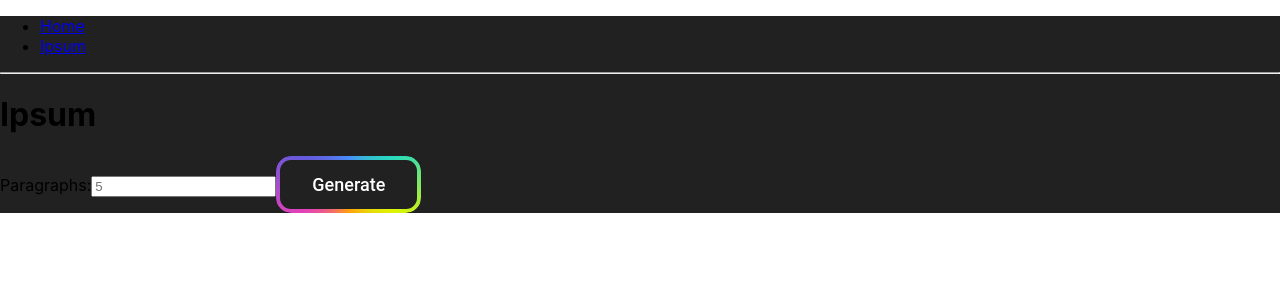
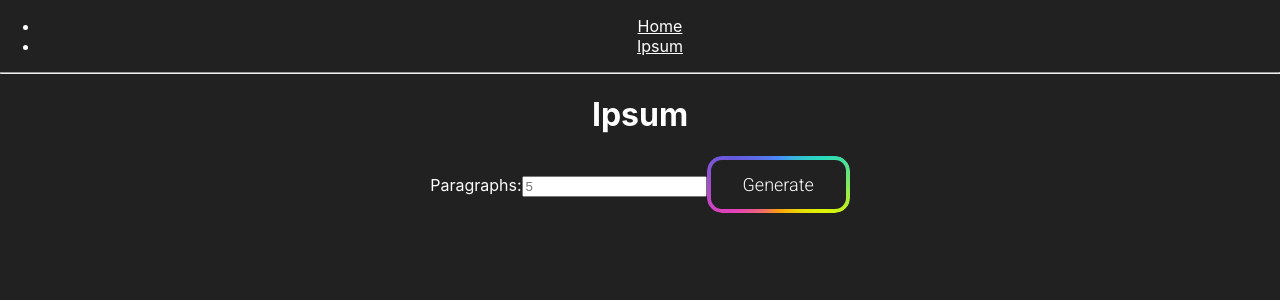
Before and after one commit to TimA314/altipsum, a React (Create React App) app: page /ipsum in a window 1280 px wide. Shown: the top 300 px of the page. Built offline with nearby package versions, Linux system fonts and the light colour scheme.

Commit message:
add font and background color

```diff
--- a/public/index.html
+++ b/public/index.html
@@ -24,9 +24,15 @@
       work correctly both with client-side routing and a non-root public URL.
       Learn how to configure a non-root public URL by running `npm run build`.
     -->
+    <link rel="preconnect" href="https://fonts.googleapis.com" />
+    <link rel="preconnect" href="https://fonts.gstatic.com" crossorigin />
+    <link
+      href="https://fonts.googleapis.com/css2?family=Roboto:wght@300&display=swap"
+      rel="stylesheet"
+    />
     <title>React App</title>
   </head>
-  <body>
+  <body style="background-color: #212121; text-align: center">
     <noscript>You need to enable JavaScript to run this app.</noscript>
     <div id="root"></div>
     <!--
--- a/src/App.css
+++ b/src/App.css
@@ -24,9 +24,6 @@
   color: white;
 }
 
-.App-background {
-  background-color: #212121;
-}
 .App-link {
   color: #61dafb;
 }
--- a/src/pages/Ipsum.css
+++ b/src/pages/Ipsum.css
@@ -79,6 +79,6 @@ button:active {
   --border-width: 5px;
 }
 
-.background {
-  background-color: #212121;
+* {
+  color: white;
 }
```
